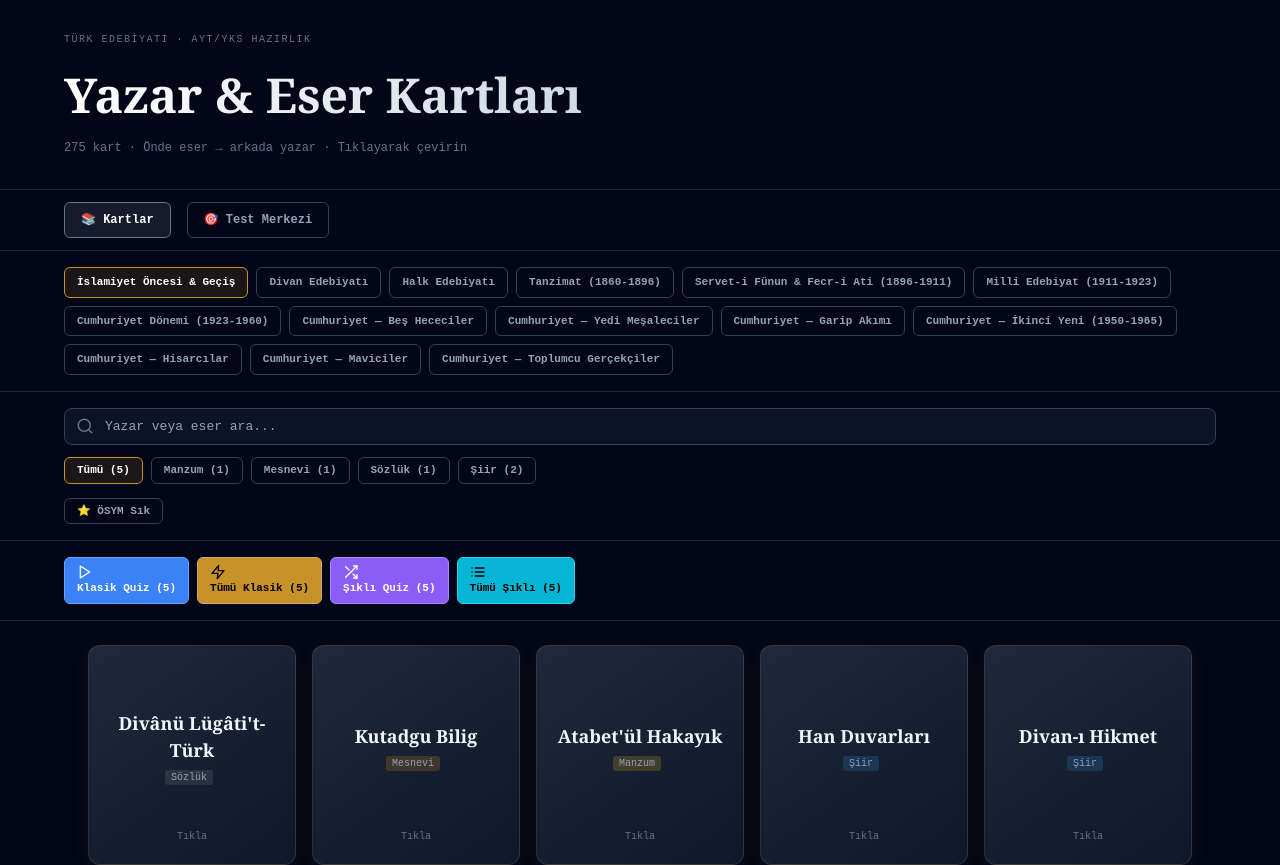
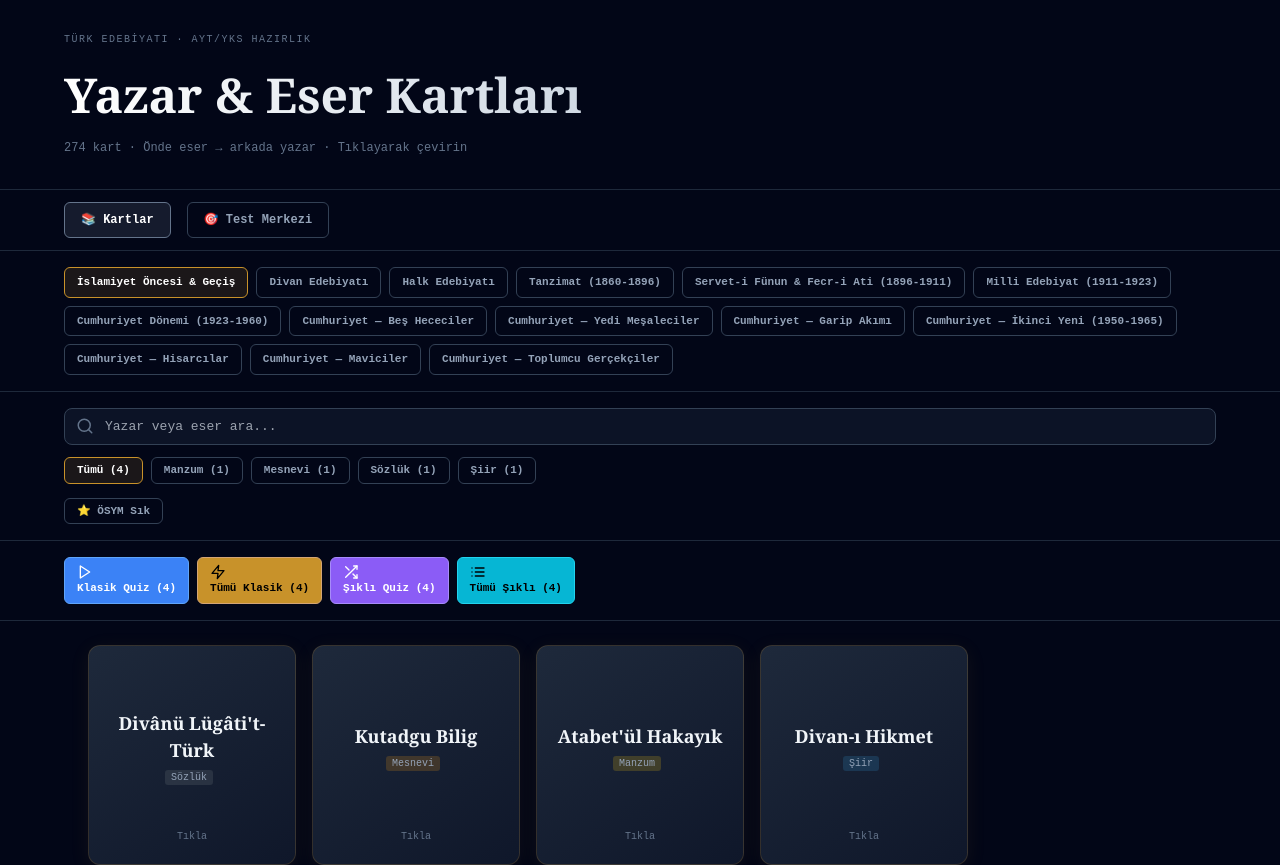
Before and after one commit to Enchant0000/yazar-eser, a React (Vite) app: page / in a window 1280 px wide. Shown: the top 865 px of the page. Built offline with nearby package versions, Linux system fonts and the light colour scheme.

Commit message:
Update data.js

```diff
--- a/src/data.js
+++ b/src/data.js
@@ -26,7 +26,6 @@ const data = {
         ozellik: "Ahlak ve erdem üzerine ilk Türkçe eser",
         eserler: [
           { ad: "Atabet'ül Hakayık", tur: "Manzum", yil: "12. yy", osymYil: "ÖSYM Sık", aciklama: "Gerçeklerin eşiği anlamına gelir. Ahlak, erdem ve dini öğütler içeren manzum bir eserdir." },
-          { ad: "Han Duvarları", tur: "Şiir", yil: "1925", osymYil: "ÖSYM Çok Sık", aciklama: "Anadolu gezisi sırasında gördüklerini ve bir yolcunun dramını anlatan memleket edebiyatının zirve eseridir." },
         ],
       },
       {
```
